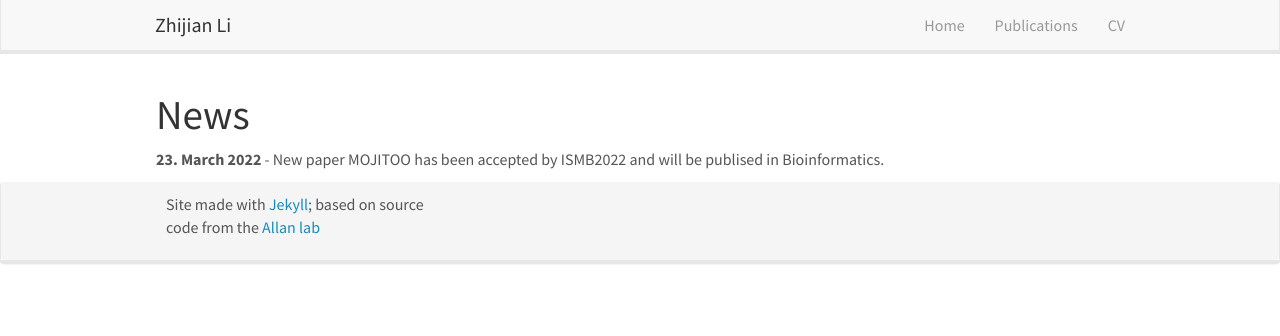
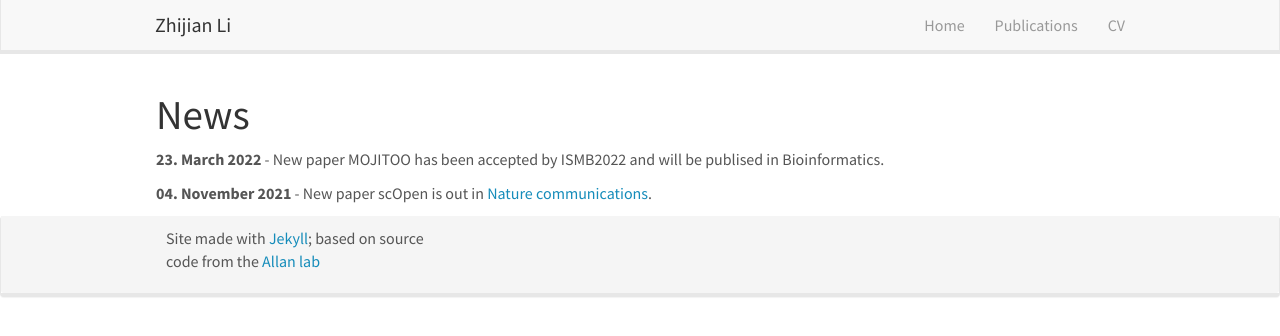
Before and after one commit to lzj1769/lzj1769.github.io, a Jekyll site: the page built from _pages/allnews.md, in a window 1280 px wide. Shown: the top 336 px of the page. Built offline with Jekyll 4.4.1, drawn with Linux system fonts in a browser that asks for light colours; nearby versions of some CDN libraries.

Commit message:
add news

```diff
--- a/_data/news.yml
+++ b/_data/news.yml
@@ -1,2 +1,5 @@
 - date: 23. March 2022
   headline: New paper MOJITOO has been accepted by ISMB2022 and will be publised in Bioinformatics.
+
+- date: 04. November 2021
+  headline: New paper scOpen is out in [Nature communications](https://www.nature.com/articles/s41467-021-26530-2).
```
